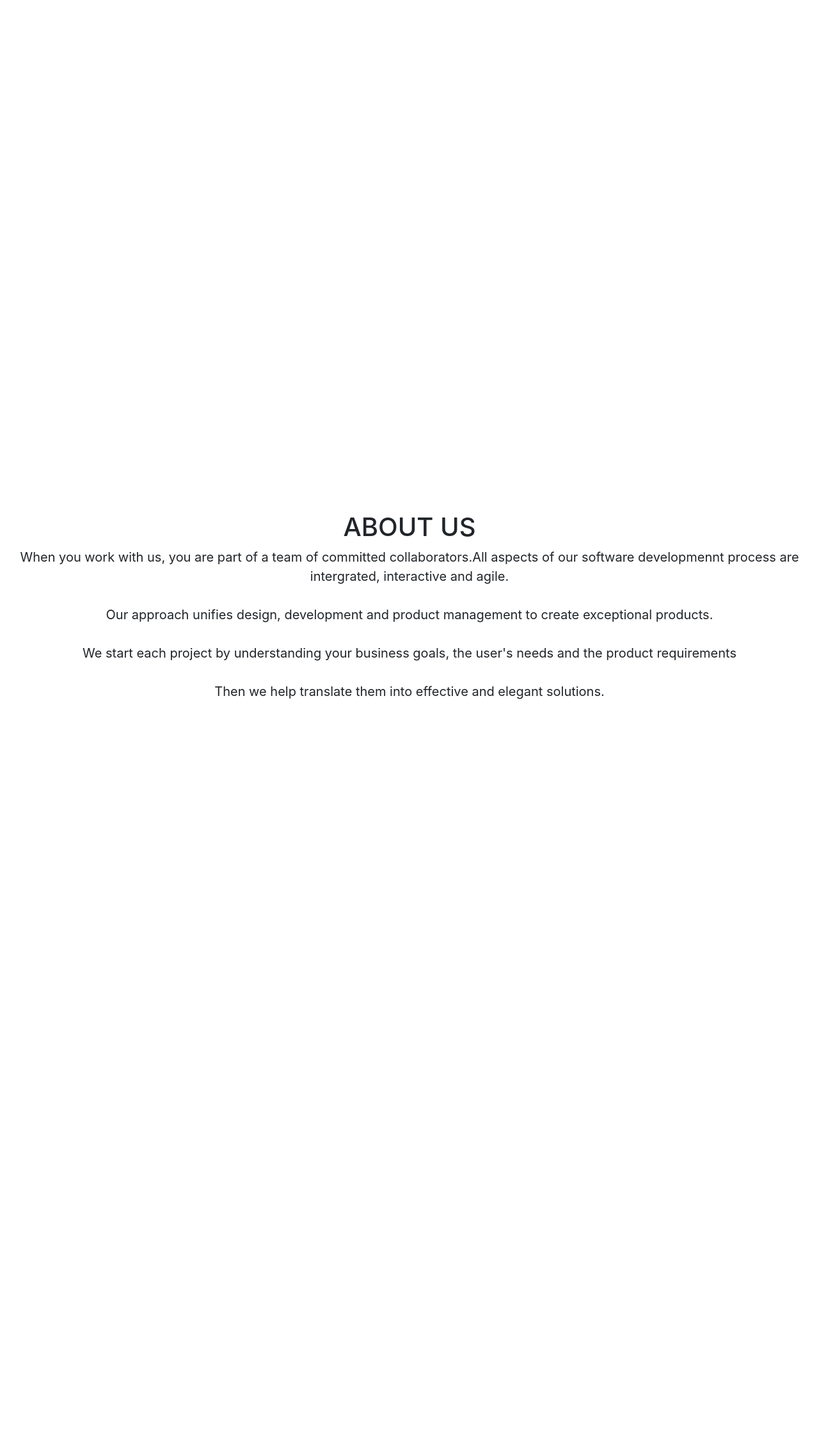
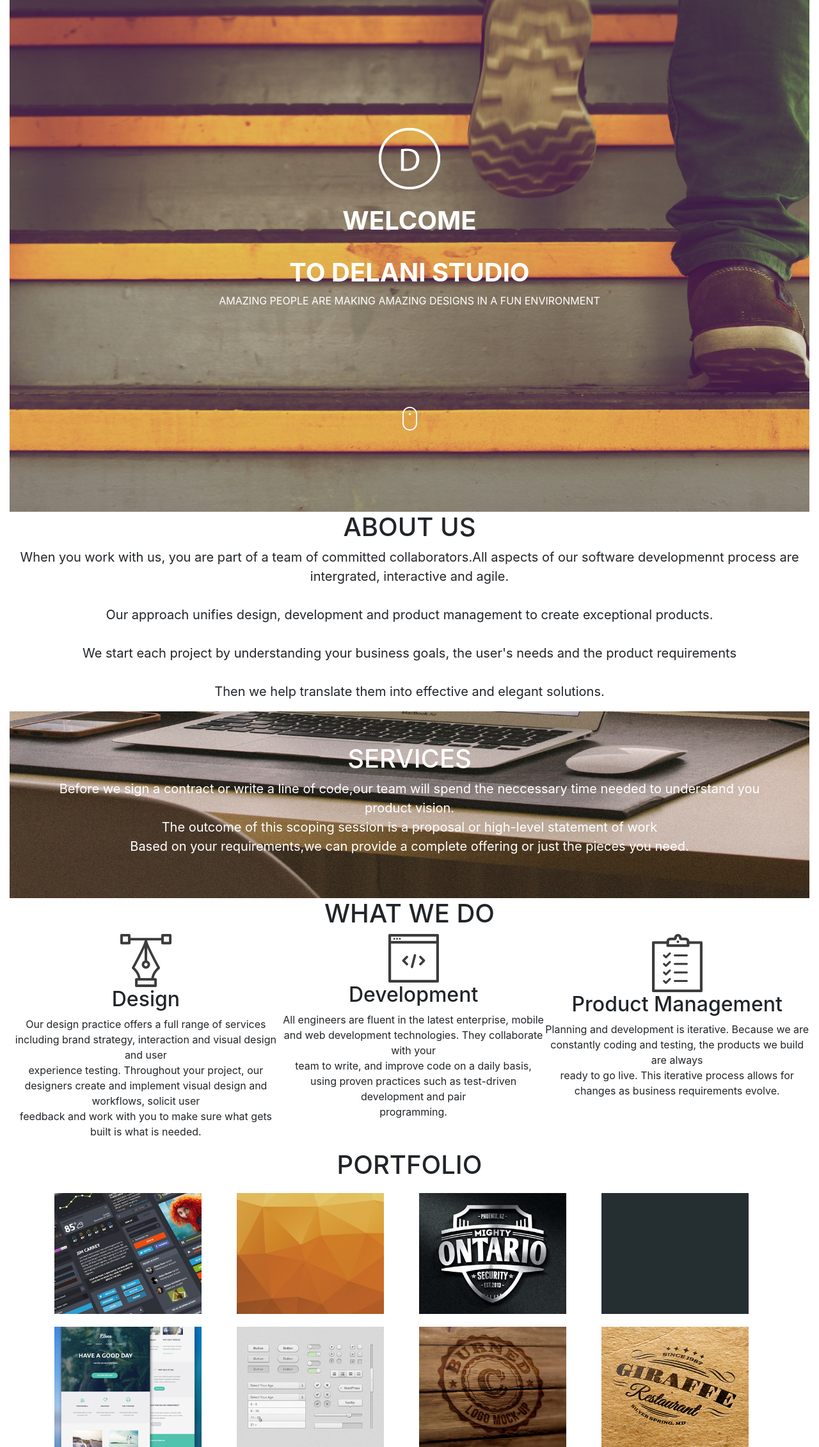
Before and after one commit to Codex-Mayrie/DELANI, a plain HTML site: page index.html in a window 1280 px wide. Shown: the whole page at 64% size. Before the commit the page ends 1404 px from the top, so only its background shows below. Drawn offline with Linux system fonts and the light colour scheme; a web font is replaced by a local one.

Commit message:
update styles.css and index.html

```diff
--- a/css/styles.css
+++ b/css/styles.css
@@ -1,10 +1,11 @@
 .main{
-  background-image: url("./images/backgrounds/h_img.jpg");
-  background-size: cover;
-  height: 800px;
-  color: white;
-  padding-top: 16.5%;
+  color:white;
+  background-image: url("/images/backgrounds/h_img.jpg");
   text-align: center;
+  background-repeat: no-repeat;
+  padding-top:16%;
+ background-size: cover;
+ height:100vh;
 }
 #mouse{
   padding-top: 11%;
@@ -23,8 +24,18 @@ font-weight: bolder;
 #ser{
   color:black;
 }
+
+#do{
+  text-align: center;
+}
+.row{
+  margin-top: 20px;
+}
+.col-md-3 img{
+  width:90%;
+}
 .services{
-  background-image: url("./images/backgrounds/s_image.jpg");
+  background-image: url("/images/backgrounds/s_image.jpg");
   background-size: cover;
   padding:50px;
   text-align: center;
@@ -36,3 +47,11 @@ font-weight: bolder;
 .services h1{
   color: white;
 }
+.activities{
+  text-align: center;
+  display: flex;
+  flex-direction: row;
+}
+.pot{
+  text-align: center;
+}
--- a/index.html
+++ b/index.html
@@ -1,37 +1,110 @@
 <!DOCTYPE html>
 <html lang="en">
   <head>
-  <meta charset="UTF-8">
-  <meta name="viewport" content="width=device-width, initial-scale=1.0">
-  <meta http-equiv="X-UA-Compatible" content="ie=edge">
-<link href="./css/bootstrap.css" type="text/css" rel="stylesheet">
-<link href="./css/styles.css" type="text/css" rel="stylesheet">
-<link href="./js/bootstrap.js" type="text/js" rel="stylesheet">
-<link href='https://fonts.googleapis.com/css?family=Sofia' rel='stylesheet'>
+    <meta charset="UTF-8" />
+    <meta name="viewport" content="width=device-width, initial-scale=1.0" />
+    <meta http-equiv="X-UA-Compatible" content="ie=edge" />
+    <link href="./css/bootstrap.css" type="text/css" rel="stylesheet" />
+    <link rel="stylesheet" href="./css/styles.css" />
+    <link href="./js/bootstrap.js" type="text/js" rel="stylesheet" />
+    <link
+      href="https://fonts.googleapis.com/css?family=Sofia"
+      rel="stylesheet"
+    />
     <title>DELANI</title>
   </head>
   <body>
     <div class="container-fluid">
       <div class="main">
-      <img src="./images/logo.png">
         <div id="h1">
+            <img src="/images/logo/logo.png" />
           <h1>WELCOME</h1>
           <h1>TO DELANI STUDIO</h1>
+          <p>AMAZING PEOPLE ARE MAKING AMAZING DESIGNS IN A FUN ENVIRONMENT</p>
+        <a href="#us"><img src="/images/mouse_click.png" id="mouse"></a>
         </div>
-        <p>AMAZING PEOPLE ARE MAKING AMAZING DESIGNS IN A FUN ENVIRONMENT</p>
-        <img src="./images/mouse_click.png" id="mouse">
       </div>
         <div class="about">
         <div id="us">
           <h1>ABOUT US</h1>
-  <p>When you work with us, you are part of a team of committed collaborators.All aspects of our software developmennt process are intergrated, interactive and agile.<br><br>Our approach unifies design, development and product management to create exceptional products.<br><br>We start each project by understanding your business goals, the user's needs and the product requirements<br><br>Then we help translate them into effective and elegant solutions.</p>
+          <p>
+            When you work with us, you are part of a team of committed
+            collaborators.All aspects of our software developmennt process are
+            intergrated, interactive and agile.<br /><br />Our approach unifies
+            design, development and product management to create exceptional
+            products.<br /><br />We start each project by understanding your
+            business goals, the user's needs and the product requirements<br /><br />Then
+            we help translate them into effective and elegant solutions.
+          </p>
         </div>
       </div>
       <div class="services">
         <div id="ser">
           <h1>SERVICES</h1>
-<p>Before we sign a contract or write  a line of code,our team will spend the neccessary time needed to understand you product vision.<br>The outcome of this scoping session is a proposal or high-level statement of work<br>Based on your requirements,we can provide a complete offering or just the pieces you need.</p>
+          <p>
+            Before we sign a contract or write a line of code,our team will
+            spend the neccessary time needed to understand you product
+            vision.<br />The outcome of this scoping session is a proposal or
+            high-level statement of work<br />Based on your requirements,we can
+            provide a complete offering or just the pieces you need.
+          </p>
         </div>
+      </div>
+      <div id="do">
+      <h1>WHAT WE DO</h1>
+    </div>
+      <div class="activities">
+        <div id="design">
+        <img src="images/services_icons/design_icon.png">
+        <h2>Design</h2>
+        <p>Our design practice offers a full range of services including brand strategy, interaction and visual design and user<br> experience testing. Throughout your project, our designers create and implement visual design and workflows, solicit user<br> feedback and work with you to make sure what gets built is what is needed.</p>
+      </div>
+        <div id="development">
+        <img src="images/services_icons/dev_icon.png">
+        <h2>Development</h2>
+        <p>All engineers are fluent in the latest enterprise, mobile and web development technologies. They collaborate with your <br>team to write, and improve code on a daily basis, using proven practices such as test-driven development and pair<br> programming.</p>
+      </div>
+      <div id="product">
+       <img src="images/services_icons/product_icon.png">
+       <h2>Product Management</h2>
+       <p>Planning and development is iterative. Because we are constantly coding and testing, the products we build are always <br>ready to go live. This iterative process allows for changes as business requirements evolve.</p>
+      </div>
+      </div>
+      <div class="pot">
+      <h1>PORTFOLIO</h1>
+    </div>
+      <div class="container">
+      <div class="row">
+        <div class="col-md-3">
+        <img src="images/portfolio/work1.jpg">
+      </div>
+      <div class="col-md-3">
+        <img src="images/portfolio/work2.jpg">
+        </div>
+        <div class="col-md-3">
+        <img src="images/portfolio/work3.jpg">
+      </div>
+      <div class="col-md-3">
+        <img src="images/portfolio/work4.jpg">
+      </div>
+    </div>
+      <div class="row">
+          <div class="col-md-3">
+        <img src="images/portfolio/work5.jpg">
+      </div>
+      <div class="col-md-3">
+        <img src="images/portfolio/work6.jpg">
+      </div>
+      <div class="col-md-3">
+        <img src="images/portfolio/work7.jpg">
+      </div>
+      <div class="col-md-3">
+        <img src="images/portfolio/work8.jpg">
+      </div>
+      </div>
+    </div>
+    <div class="contacts">
+
     </div>
     </div>
     <script src="./js/jquery-3.4.1.js"></script>
```
Also changed, not shown: images/logo.png (deleted). Lines whose indentation alone changed are shown as unchanged.
